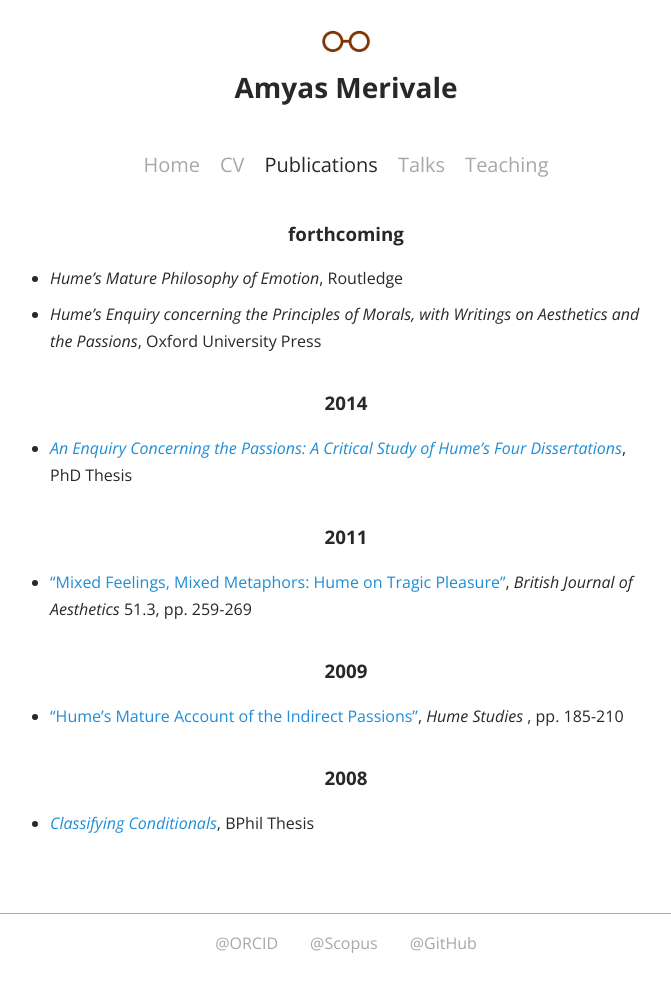
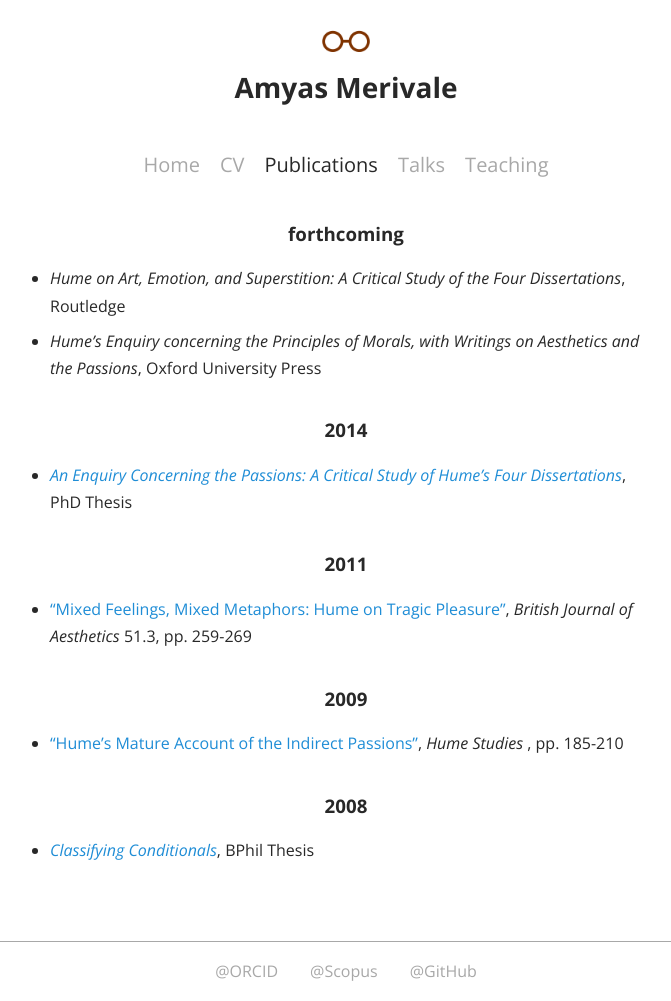
Before and after one commit to merivale/merivale.github.io, a Jekyll site: the page built from publications/index.md, in a window 1280 px wide. Shown: the whole page, without its empty margins (294-965 px from the left). Built offline with Jekyll 4.4.1, drawn with Linux system fonts in a browser that asks for light colours; nearby versions of some CDN libraries; before the commit the page ends 974 px from its top, so only the background shows below that.

Commit message:
changed book title

```diff
--- a/_data/publications.yml
+++ b/_data/publications.yml
@@ -1,6 +1,6 @@
 - year: "forthcoming"
   books:
-    - title: "Hume's Mature Philosophy of Emotion"
+    - title: "Hume on Art, Emotion, and Superstition: A Critical Study of the Four Dissertations"
       publisher: "Routledge"
     - title: "Hume's Enquiry concerning the Principles of Morals, with Writings on Aesthetics and the Passions"
       publisher: "Oxford University Press"
--- a/_data/roles.yml
+++ b/_data/roles.yml
@@ -11,6 +11,8 @@
       dates: "2014-present"
     - title: "Lecturer in Philosophy"
       places:
+        - title: "Hertford College"
+          url: "https://www.hertford.ox.ac.uk/"
         - title: "Lincoln College"
           url: "https://www.lincoln.ox.ac.uk/"
         - title: "University of Oxford"
```
